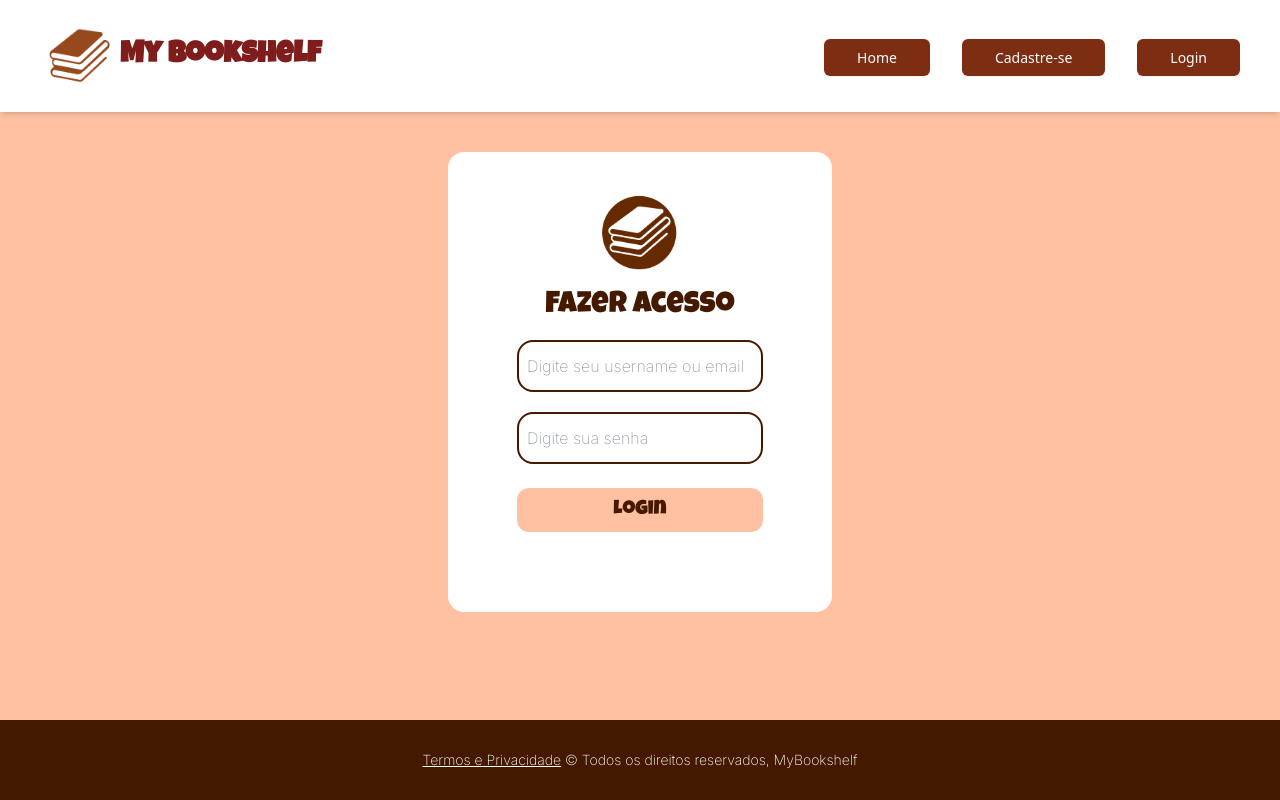
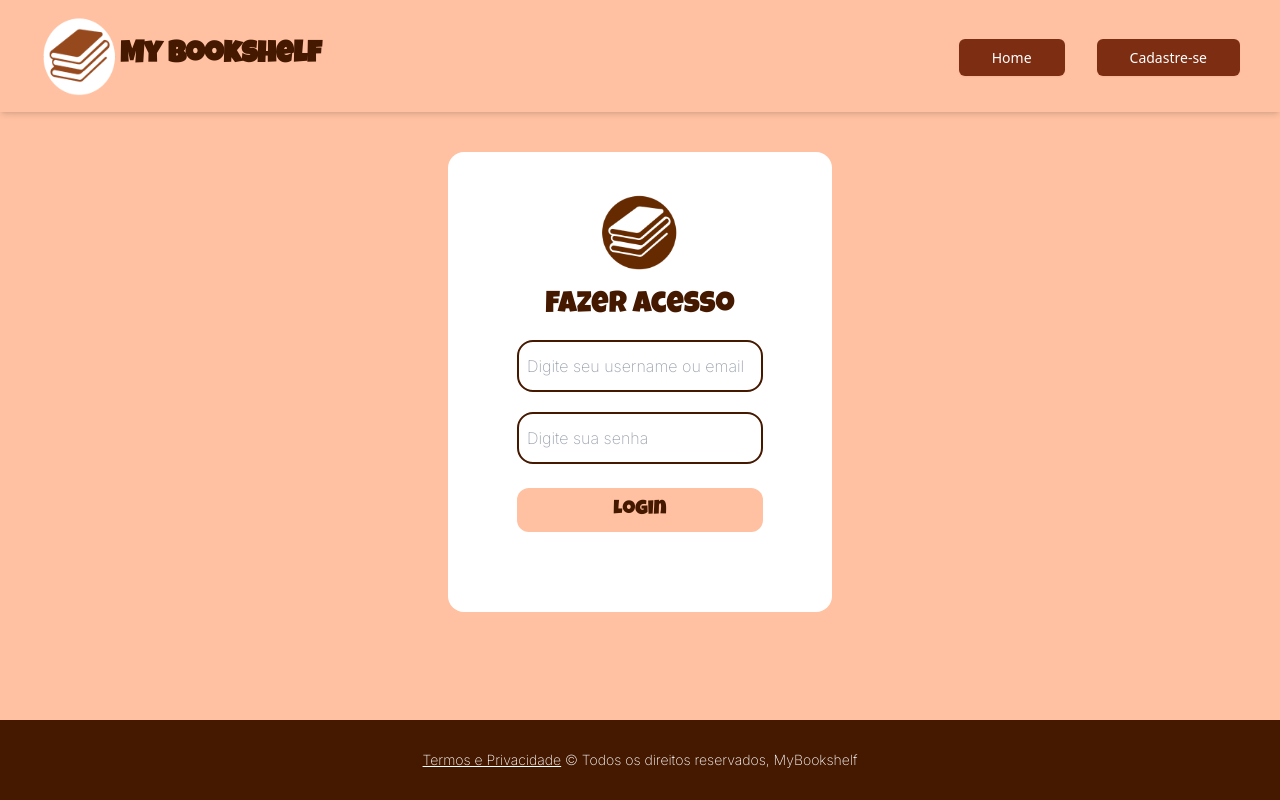
Before and after one commit to Calteryeker/my-bookshelf, a Next.js app in the folder frontend/: page /login in a window 1280 px wide. Built offline with nearby package versions, Linux system fonts and the light colour scheme; a web font is replaced by a local one.

Commit message:
add props in Navbar:bgColor, tittleColor and page

```diff
--- a/frontend/src/components/Navbar.js
+++ b/frontend/src/components/Navbar.js
@@ -2,21 +2,23 @@ import Image from 'next/image'
 import React, { useState } from 'react'
 
 
-const Navbar = () => {
+export default function Navbar ( { bgColor, tittleColor, currentPage } ) {
     let Links = [
         { name: "Home", link: "/" },
         { name: "Cadastre-se", link: "/signup" },
         { name: "Login", link: "/login" },
     ];
+    const switchBgColor = ` bg-${bgColor}`;
+    const switchtittleColor = ` text-${tittleColor}`;
 
     let [open, setOpen] = useState(false);
     return (
         <div className='shadow-md w-full fixed top-0 left-0'>
-            <div className='md_c:flex items-center justify-between bg-white py-4 md_c:px-10 px-7'>
+            <div className={switchBgColor + ' md_c:flex items-center justify-between py-4 md_c:px-10 px-7'}>
                 <div className='font-bold text-2xl cursor-pointer items-center font-[Poppins] text-gray-800'>
                     <a href="/" className="flex items-center">
-                        <Image src="/images/logo.png" width={80} height={80} />
-                        <span className="self-center text-[26px] sm_c:text-[30px] font-luck whitespace-nowrap text-red-900">My Bookshelf</span>
+                        <Image src="/images/logo.png" width={80} height={80} className={switchBgColor}/>
+                        <span className={`self-center text-[26px] sm_c:text-[30px] font-luck whitespace-nowrap ` + switchtittleColor}>My Bookshelf</span>
                     </a>
                 </div>
 
@@ -24,12 +26,15 @@ const Navbar = () => {
                     <ion-icon name={open ? 'close' : 'menu'}></ion-icon>
                 </div>
 
-                <ul className={`md_c:flex md_c:items-center md_c:pb-0 pb-12 absolute md_c:static bg-white md_c:z-auto z-[-1] left-0 w-full md_c:w-auto md_c:pl-0 pl-9 transition-all duration-500 ease-in ${open ? 'top-15 ' : 'top-[-490px]'}`}>
+                <ul className={switchBgColor + ` md_c:flex md_c:items-center md_c:pb-0 pb-12 absolute md_c:static md_c:z-auto z-[-1] left-0 w-full md_c:w-auto md_c:pl-0 pl-9 transition-all duration-500 ease-in ${open ? 'top-15 ' : 'top-[-490px]'}`}>
                     {
                         Links.map((link) => (
-                            <li key={link.name} className='md_c:ml-8 text-xl md_c:my-0 my-7'>
+                            link.name !== currentPage ? (
+                                <li key={link.name} className='md_c:ml-8 text-xl md_c:my-0 my-7'>
                                 <a href={link.link} className='break-words items-center pr-8 pl-8 justify-center px-4 py-2 border border-transparent rounded-md shadow-sm text-sm font-medium text-white bg-orange-900 hover:bg-orange-500 duration-500'>{link.name}</a>
                             </li>
+                            ) : null
+
                         ))
                     }
                 </ul>
@@ -38,5 +43,3 @@ const Navbar = () => {
         </div>
     );
 }
-
-export default Navbar;
--- a/frontend/src/pages/index.js
+++ b/frontend/src/pages/index.js
@@ -9,7 +9,7 @@ export default function Home() {
         <title>MyBookshelf | Início</title>
         <link rel="icon" href="/logo.png" />
       </Head>
-      <Navbar />
+      <Navbar bgColor={`white`} tittleColor={`brow_pod-1`} currentPage={"Home"}/>
 
       <div className="flex flex-col min-h-screen items-center justify-around bg-brow_pod-1 overflow-hidden md_c:flex md:flex-row">
         <div className="pb-8 pt-28 sm: md_c:pb-20 lg:max-w-2xl lg:w-full lg:pb-28 xl:pb-50">
--- a/frontend/src/pages/login.js
+++ b/frontend/src/pages/login.js
@@ -24,7 +24,7 @@ export default function Login() {
                 <title>MyBookshelf | Login</title>
                 <link rel="icon" href="/logo.png" />
             </Head>
-            <Navbar className="md_c:"/>
+            <Navbar bgColor={`romantic-1`} tittleColor={`brow_pod-1`} currentPage={"Login"}/>
             <div className="flex flex-col items-center mt-10 bg-white rounded-2xl mx-auto w-96 pb-20 md_c:w-96 md_c:mx-auto">
                 <Formik initialValues={{}} onSubmit={handleClickLogin} validationSchema={validationLogin}>
                     <Form className="items-center flex flex-col">
```
